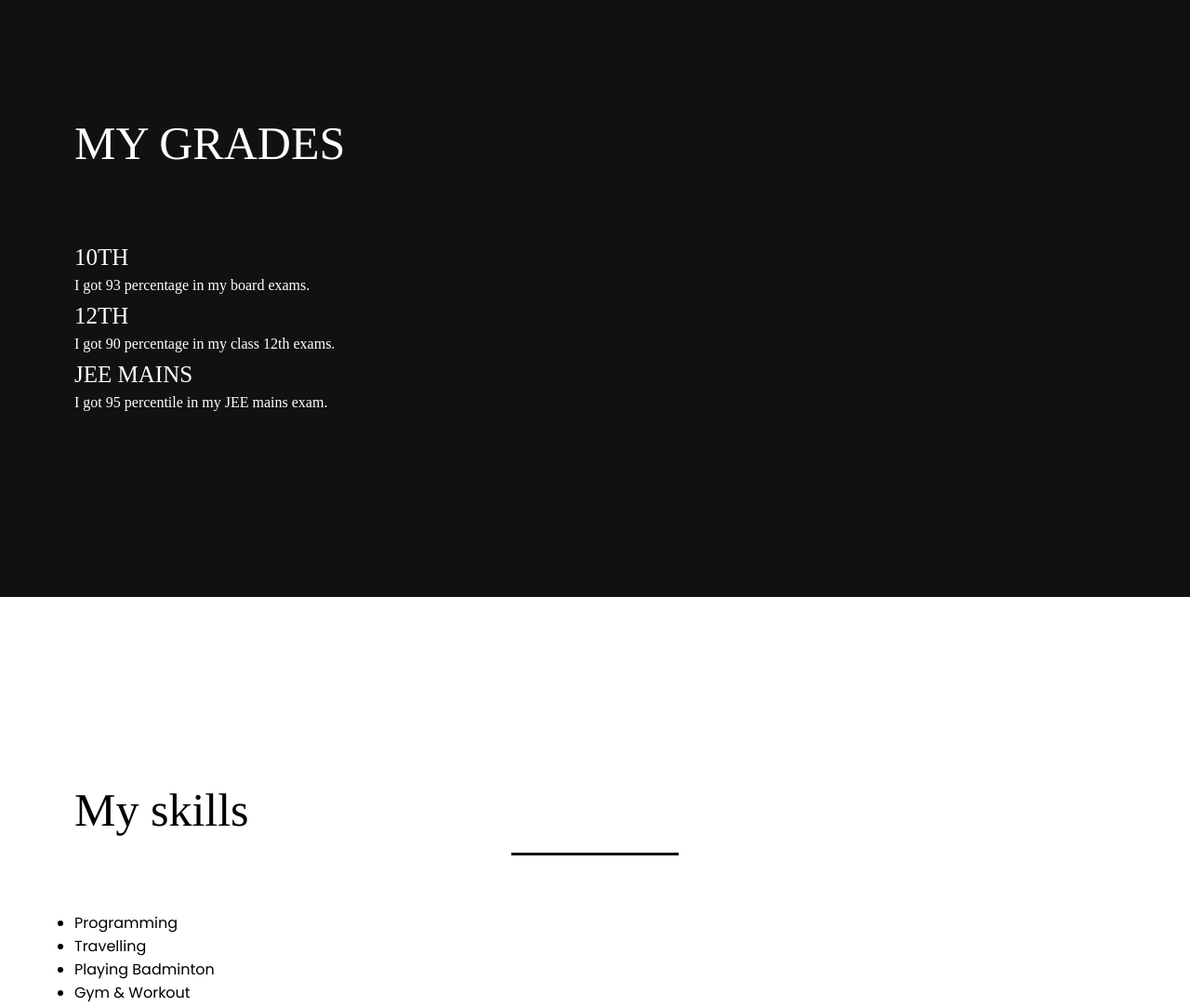
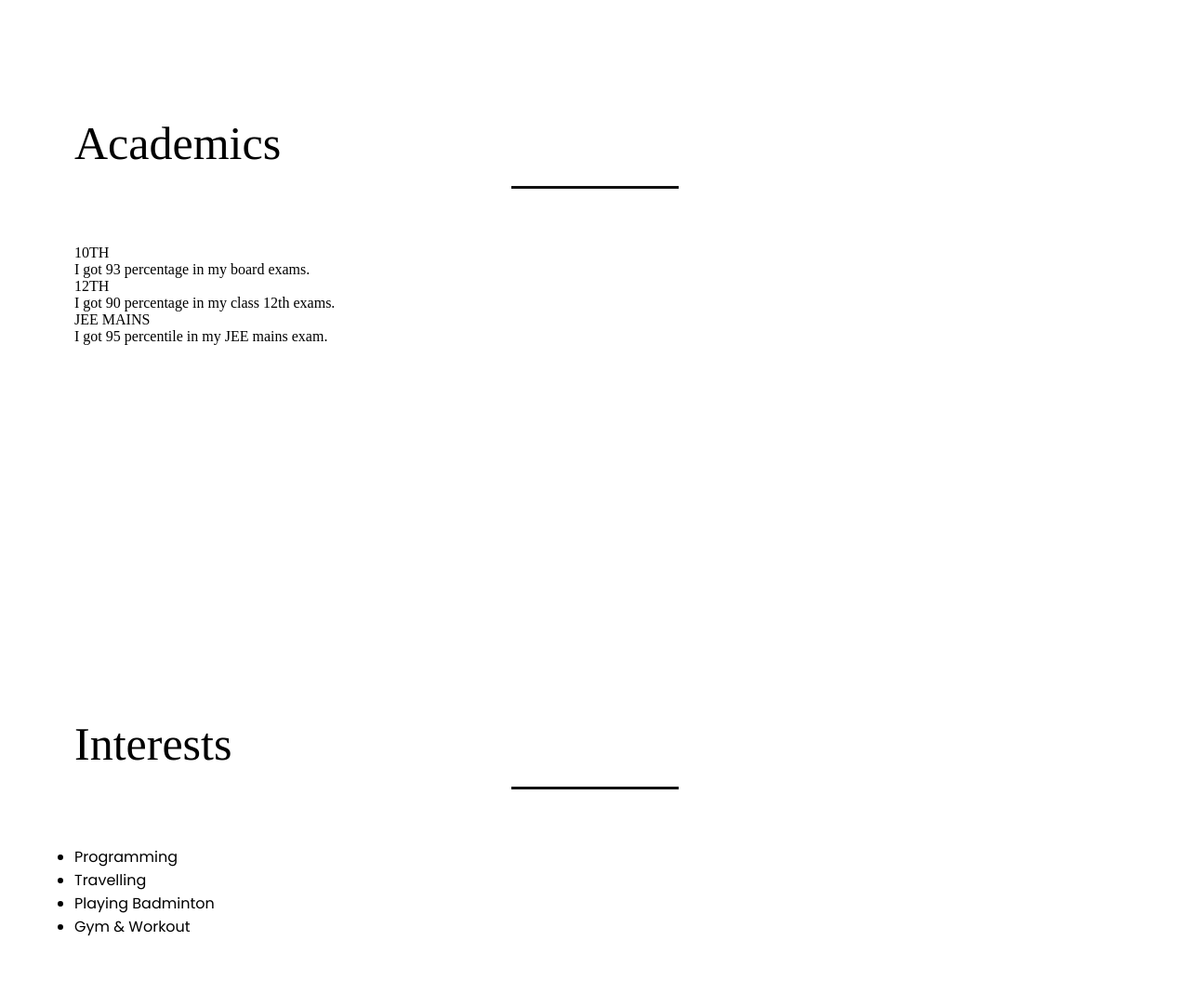
Before and after one commit to iamtanishqgoel/My-Portfolio, a plain HTML site: page index.html in a window 1280 px wide. Shown: the part 1920-3003 px from the top of the page at 93% size. Drawn offline with Linux system fonts and the light colour scheme.

Commit message:
Update index.html

```diff
--- a/index.html
+++ b/index.html
@@ -62,10 +62,10 @@
         </div>
     </section>
 
-    <!-- my grades section start -->
-    <section class="mygrades" id="mygrades">
+    <!-- Academics section start -->
+    <section class="Academics" id="Academics">
         <div class="max-width">
-            <h2 class="title">MY GRADES</h2>
+            <h2 class="title">Academics</h2>
             <div class="serv-content">
                 <div class="card">
                     <div class="box">
@@ -93,7 +93,7 @@
     <!-- skills section start -->
     <section class="skills" id="skills">
         <div class="max-width">
-            <h2 class="title">My skills</h2>
+            <h2 class="title">Interests</h2>
             <div class="skills-content">
                 <div class="column ">
                     <div class="text"></div>
```
